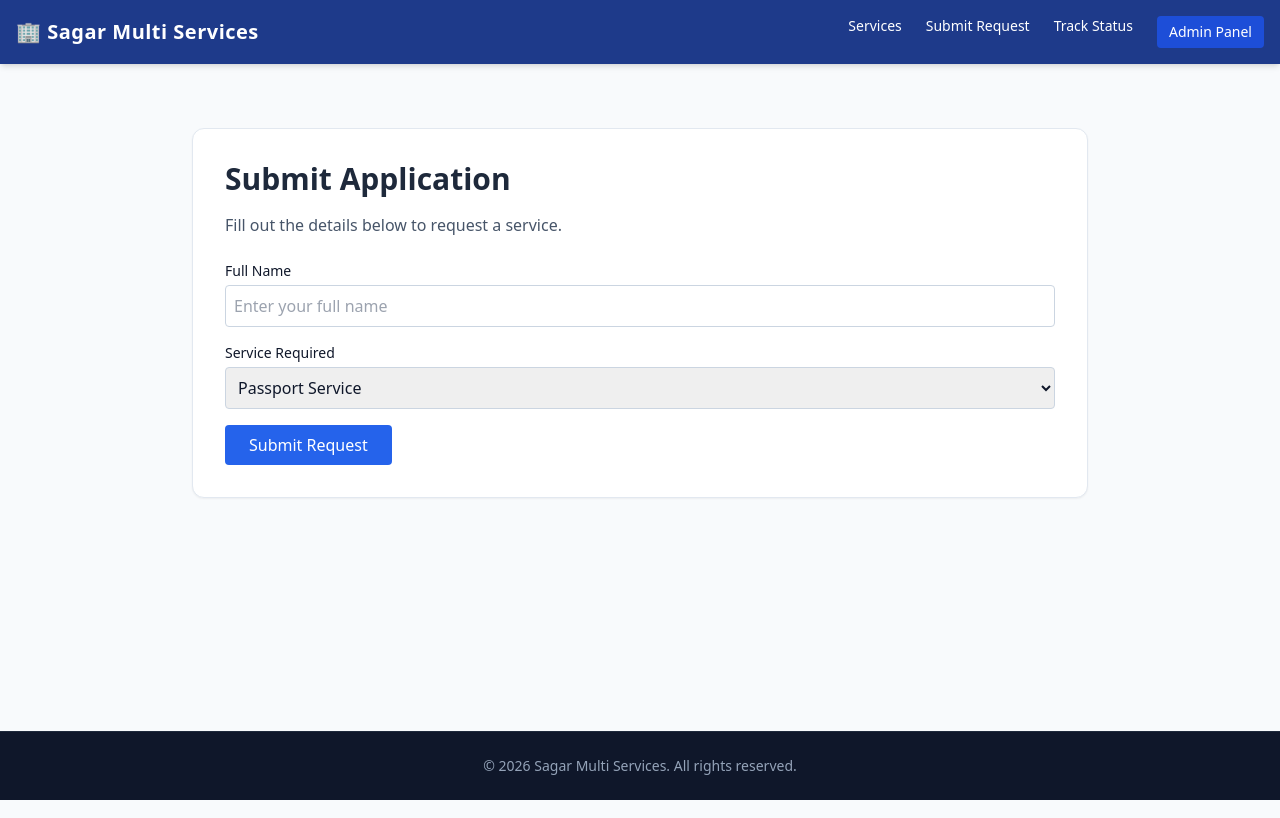
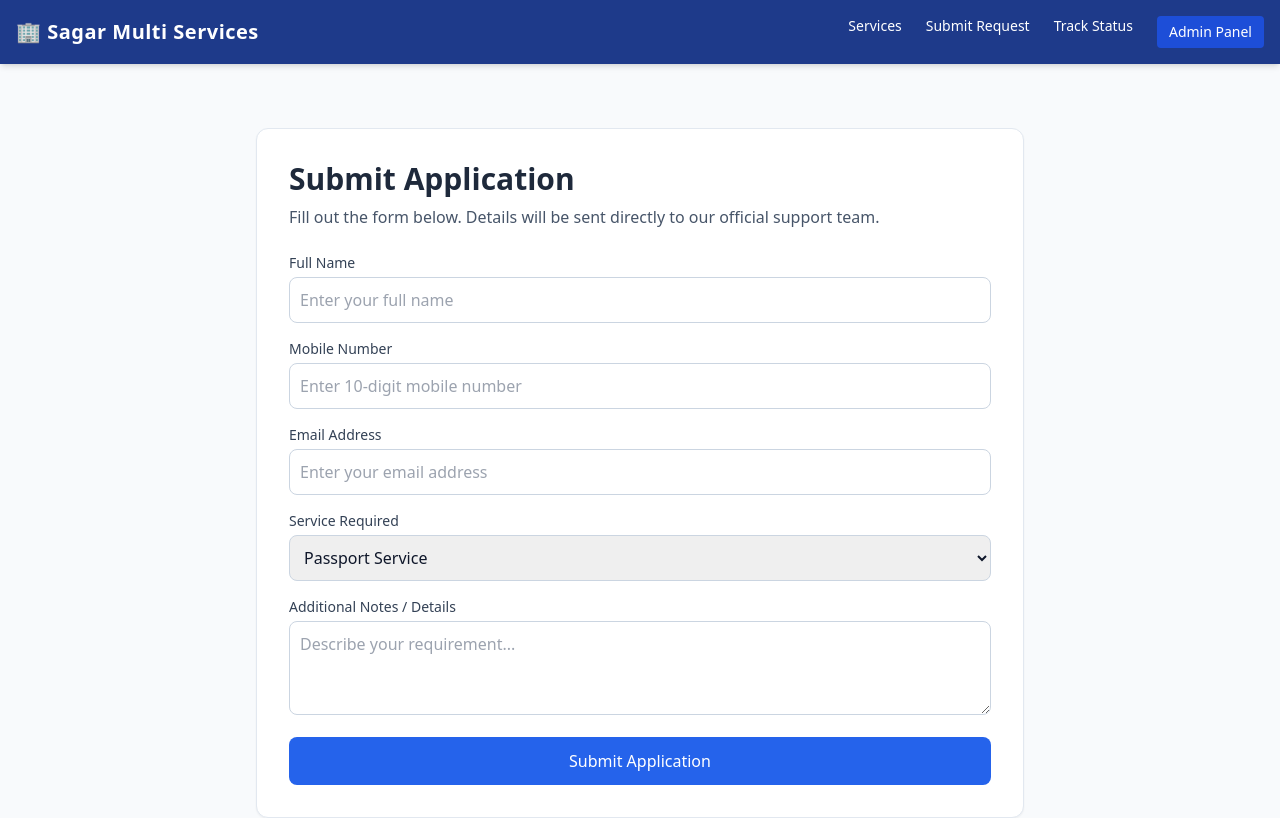
Before and after one commit to sagarmultiservices/sagar-multi-services, a Next.js app: page /apply in a window 1280 px wide. Shown: the top 818 px of the page. Built offline with nearby package versions, Linux system fonts and the light colour scheme.

Commit message:
Enhance application form with additional fields

```diff
--- a/app/apply/page.jsx
+++ b/app/apply/page.jsx
@@ -1,22 +1,125 @@
+"use client";
+import { useState } from "react";
+
 export default function ApplyPage() {
+  const [result, setResult] = useState("");
+  const [status, setStatus] = useState("idle");
+
+  const handleSubmit = async (e) => {
+    e.preventDefault();
+    setStatus("submitting");
+    setResult("Sending Application...");
+
+    const formData = new FormData(e.target);
+    formData.append("access_key", "9e2f8ea7-24c3-44de-ba41-38c4c0f99c48");
+    formData.append("subject", "New Service Request - Sagar Multi Services");
+    formData.append("from_name", "Sagar Multi Services Portal");
+
+    try {
+      const response = await fetch("https://api.web3forms.com/submit", {
+        method: "POST",
+        body: formData,
+      });
+
+      const data = await response.json();
+
+      if (data.success) {
+        setStatus("success");
+        setResult("Application submitted successfully! We will contact you soon.");
+        e.target.reset();
+      } else {
+        setStatus("error");
+        setResult("Something went wrong. Please try again.");
+      }
+    } catch (error) {
+      setStatus("error");
+      setResult("Submission failed. Check network connection.");
+    }
+  };
+
   return (
-    <div className="max-w-4xl mx-auto p-8 bg-white my-8 rounded-xl shadow-sm border border-slate-200">
-      <h1 className="text-3xl font-bold mb-4 text-slate-800">Submit Application</h1>
-      <p className="text-slate-600 mb-6">Fill out the details below to request a service.</p>
-      <form className="space-y-4">
+    <div className="max-w-3xl mx-auto p-8 bg-white my-8 rounded-xl shadow-sm border border-slate-200">
+      <h1 className="text-3xl font-bold mb-2 text-slate-800">Submit Application</h1>
+      <p className="text-slate-600 mb-6">
+        Fill out the form below. Details will be sent directly to our official support team.
+      </p>
+
+      {status === "success" && (
+        <div className="p-4 mb-6 bg-emerald-50 text-emerald-800 border border-emerald-200 rounded-lg">
+          {result}
+        </div>
+      )}
+
+      {status === "error" && (
+        <div className="p-4 mb-6 bg-rose-50 text-rose-800 border border-rose-200 rounded-lg">
+          {result}
+        </div>
+      )}
+
+      <form onSubmit={handleSubmit} className="space-y-4">
         <div>
-          <label className="block text-sm font-medium mb-1">Full Name</label>
-          <input type="text" className="w-full border border-slate-300 rounded p-2" placeholder="Enter your full name" />
+          <label className="block text-sm font-medium mb-1 text-slate-700">Full Name</label>
+          <input
+            type="text"
+            name="name"
+            required
+            className="w-full border border-slate-300 rounded-lg p-2.5 focus:ring-2 focus:ring-blue-500 outline-none"
+            placeholder="Enter your full name"
+          />
         </div>
+
         <div>
-          <label className="block text-sm font-medium mb-1">Service Required</label>
-          <select className="w-full border border-slate-300 rounded p-2">
+          <label className="block text-sm font-medium mb-1 text-slate-700">Mobile Number</label>
+          <input
+            type="tel"
+            name="phone"
+            required
+            className="w-full border border-slate-300 rounded-lg p-2.5 focus:ring-2 focus:ring-blue-500 outline-none"
+            placeholder="Enter 10-digit mobile number"
+          />
+        </div>
+
+        <div>
+          <label className="block text-sm font-medium mb-1 text-slate-700">Email Address</label>
+          <input
+            type="email"
+            name="email"
+            required
+            className="w-full border border-slate-300 rounded-lg p-2.5 focus:ring-2 focus:ring-blue-500 outline-none"
+            placeholder="Enter your email address"
+          />
+        </div>
+
+        <div>
+          <label className="block text-sm font-medium mb-1 text-slate-700">Service Required</label>
+          <select
+            name="service"
+            className="w-full border border-slate-300 rounded-lg p-2.5 focus:ring-2 focus:ring-blue-500 outline-none"
+          >
             <option>Passport Service</option>
-            <option>PAN / Aadhaar</option>
-            <option>Printing & Digital</option>
+            <option>PAN Card Application / Correction</option>
+            <option>Aadhaar Updates</option>
+            <option>Printing & Digital Services</option>
           </select>
         </div>
-        <button type="button" className="bg-blue-600 text-white px-6 py-2 rounded font-medium hover:bg-blue-700">Submit Request</button>
+
+        <div>
+          <label className="block text-sm font-medium mb-1 text-slate-700">Additional Notes / Details</label>
+          <textarea
+            name="message"
+            rows="3"
+            className="w-full border border-slate-300 rounded-lg p-2.5 focus:ring-2 focus:ring-blue-500 outline-none"
+            placeholder="Describe your requirement..."
+          ></textarea>
+        </div>
+
+        <button
+          type="submit"
+          disabled={status === "submitting"}
+          className="w-full bg-blue-600 text-white py-3 rounded-lg font-medium hover:bg-blue-700 transition duration-200 disabled:opacity-50"
+        >
+          {status === "submitting" ? "Submitting..." : "Submit Application"}
+        </button>
       </form>
     </div>
   );
```
